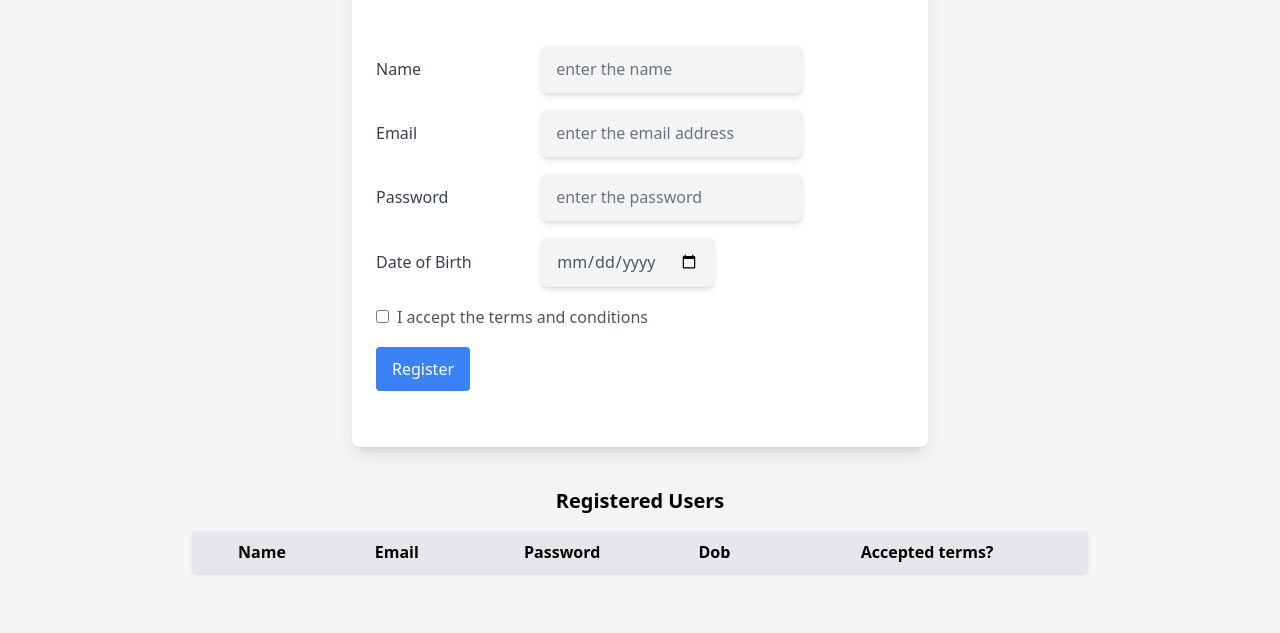
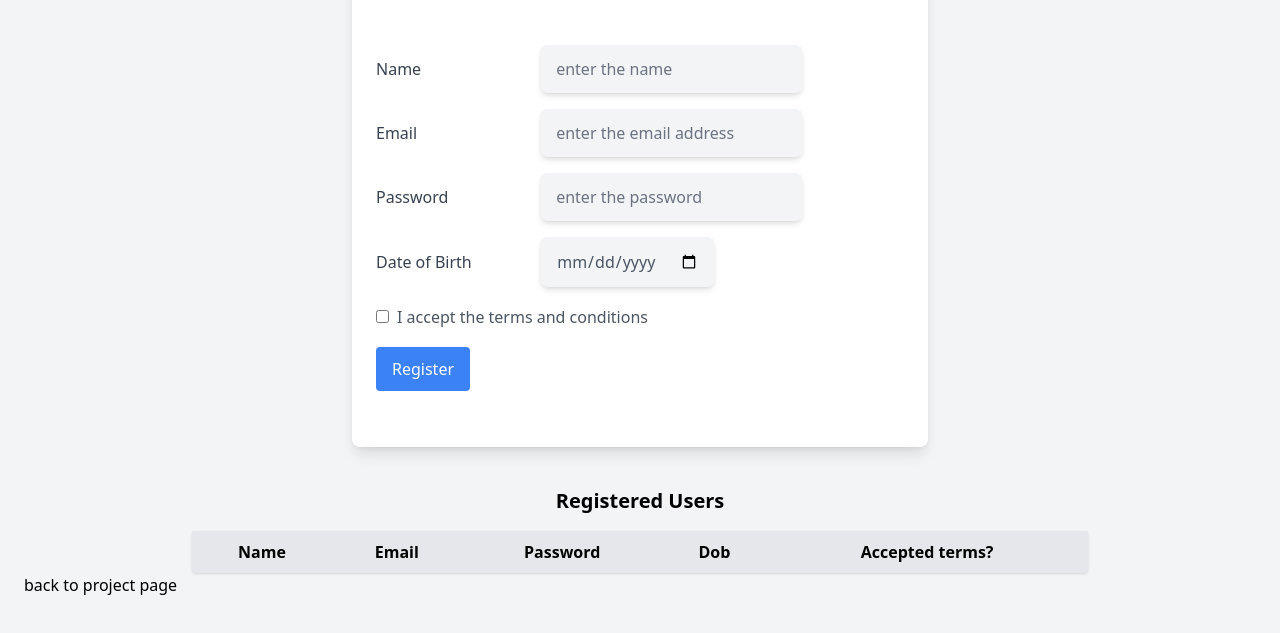
Before and after one commit to roshnii-k/wd201, a website: page http-server/registration.html in a window 1280 px wide. Shown: the part 89-722 px from the top of the page. Drawn offline with nearby package versions, Linux system fonts and the light colour scheme.

Commit message:
Update registration.html

```diff
--- a/http-server/registration.html
+++ b/http-server/registration.html
@@ -81,6 +81,7 @@
 
     <script src="app.js">
     </script>
+    <a href="/project">back to project page</a>
 
 </body>
 
```
